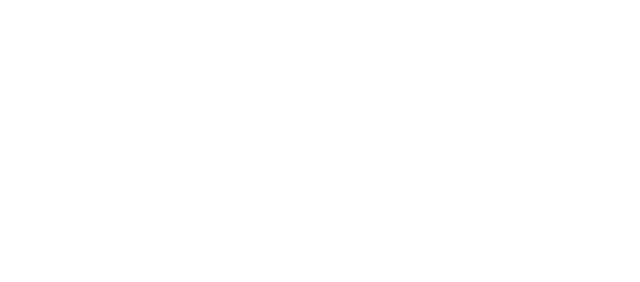
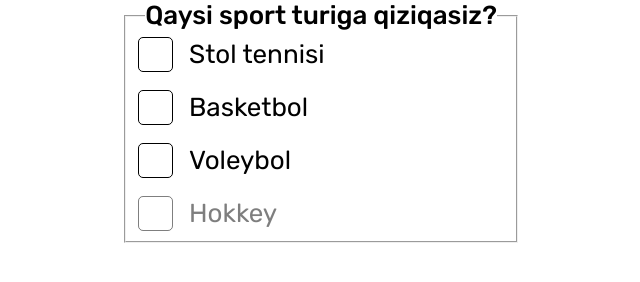
Before and after one commit to oyatillo0201/checkbox, a plain HTML site: page index.html in a window 1280 px wide. Shown: the whole page, without its empty margins (319-959 px from the left). Drawn offline with Linux system fonts and the light colour scheme.

Commit message:
Add site checkbox and styles

```diff
--- a/css/style.css
+++ b/css/style.css
@@ -17,7 +17,7 @@ body {
   height: 100%;
   padding: 0;
   margin: 0;
-  font-family: "Arial", sans-serif;
+  font-family: "Rubik","Arial", sans-serif;
   font-size: 16px;
   line-height: 1.5;
   background-color: #fff;
@@ -32,9 +32,9 @@ img {
 /* CONTAINER */
 .container {
   width: 100%;
-  max-width: 1200px;
-  padding-left: 50px;
-  padding-right: 50px;
+  max-width: 438px;
+  padding-left: 20px;
+  padding-right: 20px;
   margin-left: auto;
   margin-right: auto;
 }
@@ -44,3 +44,82 @@ img {
 .main-content {
   flex-grow: 1;
 }
+
+.main-content-heading {
+  font-style: normal;
+  font-weight: 500;
+  font-size: 26px;
+  line-height: 31px;
+  text-align: center;
+  color: #000000;
+}
+
+.form-inner {
+  display: flex;
+  flex-direction: column;
+  align-items: flex-start;
+}
+
+.checkbox-label {
+  display: flex;
+  align-items: center;
+}
+
+.checkbox-label:not(:last-child) {
+  margin-bottom: 18px;
+}
+
+.visually-hidden {
+  position: absolute;
+  width: 1px;
+  height: 1px;
+  margin: -1px;
+  padding: 0;
+  border: 0;
+  clip:rect(0 0 0 0 ) ;
+  overflow: hidden;
+}
+
+.checkbox-control {
+  width: 35px;
+  height: 35px;
+  border: 1px solid #000;
+  margin-right: 16px;
+  border-radius: 5px;
+  background-repeat: no-repeat;
+  background-position: center center;
+  background-size: 22px 22px;
+}
+
+.checkbox:disabled ~ .checkbox-control,
+.checkbox:disabled ~ .checkbox-text {
+  opacity: 0.5;
+}
+
+.checkbox:focus ~ .checkbox-control {
+  box-shadow: 0px 0px 0px 3px #0e85f3;
+}
+
+.checkbox-ping_pong:checked ~ .checkbox-control {
+  background-image: url(../img/table-tenis.svg);
+}
+
+.checkbox-basketbal:checked ~ .checkbox-control {
+  background-image: url(../img/basketbal.svg);
+}
+
+.checkbox-voleybal:checked ~ .checkbox-control {
+  background-image: url(../img/volleybal.svg);
+}
+
+.checkbox-hokkey:checked ~ .checkbox-control {
+  background-image: url(../img/hokkey.svg);
+}
+
+.checkbox-text {
+  font-style: normal;
+  font-weight: 400;
+  font-size: 26px;
+  line-height: 31px;
+  color: #000000;
+}
--- a/index.html
+++ b/index.html
@@ -1,17 +1,55 @@
 <!DOCTYPE html>
-<html lang="en">
+<html lang="uz">
 <head>
   <meta charset="UTF-8">
   <meta http-equiv="X-UA-Compatible" content="IE=edge">
   <meta name="viewport" content="width=device-width, initial-scale=1.0">
-  <title>Project</title>
+  <title>Checkbox</title>
+
+  <!-- GOOGLE FONTS -->
+  <link rel="preconnect" href="https://fonts.googleapis.com">
+  <link rel="preconnect" href="https://fonts.gstatic.com" crossorigin>
+  <link href="https://fonts.googleapis.com/css2?family=Rubik:wght@400;500&display=swap" rel="stylesheet">
 
   <!-- Stylesheets -->
   <link rel="stylesheet" href="css/normalize.css">
   <link rel="stylesheet" href="css/style.css">
 </head>
 <body>
+  <main class="main-conntent">
+    <div class="main-content-container container">
+      <form class="form" action="htpps://echo.htmlacademy.ru" method="post">
+        <fieldset>
+          <legend class="main-content-heading">Qaysi sport turiga qiziqasiz?</legend>
+          <div class="form-inner">
+            <label class="checkbox-label">
+              <input class="checkbox checkbox-ping_pong visually-hidden" type="checkbox" value="ping_pong">
+              <span class="checkbox-control"></span>
+              <span class="checkbox-text">Stol tennisi</span>
+            </label>
 
+            <label class="checkbox-label">
+              <input class="checkbox checkbox-basketbal visually-hidden" type="checkbox" value="basketball">
+              <span class="checkbox-control"></span>
+              <span class="checkbox-text">Basketbol</span>
+            </label>
+
+            <label class="checkbox-label">
+              <input class="checkbox checkbox-voleybal visually-hidden" type="checkbox" value="volleyball">
+              <span class="checkbox-control"></span>
+              <span class="checkbox-text">Voleybol</span>
+            </label>
+
+            <label class="checkbox-label">
+              <input class="checkbox checkbox-hokkey visually-hidden" type="checkbox" value="ice_hokey" disabled>
+              <span class="checkbox-control"></span>
+              <span class="checkbox-text">Hokkey</span>
+            </label>
+          </div>
+        </fieldset>
+      </form>
+    </div>
+  </main>
   <script src="js/main.js"></script>
 </body>
 </html>
```
Also changed, not shown: img/basketbal.svg (added), img/hokkey.svg (added), img/table-tenis.svg (added), img/volleybal.svg (added).
